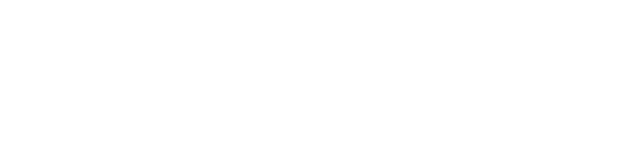
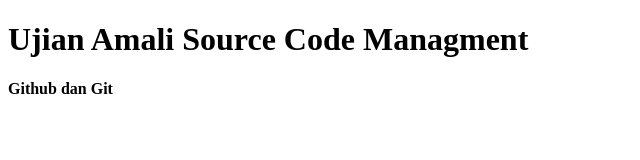
Before and after one commit to Izzrieq/ujianscm, a plain HTML site: page amali.html in a window 1280 px wide. Shown: the whole page, without its empty margins (0-640 px from the left). Drawn offline with Linux system fonts and the light colour scheme.

Commit message:
mengubah fail amali.html -1

```diff
--- a/amali.html
+++ b/amali.html
@@ -7,6 +7,7 @@
     <title>Document</title>
 </head>
 <body>
-
+    <h1>Ujian Amali Source Code Managment</h1>
+    <p><b>Github dan Git</b></p>
 </body>
 </html>
```
